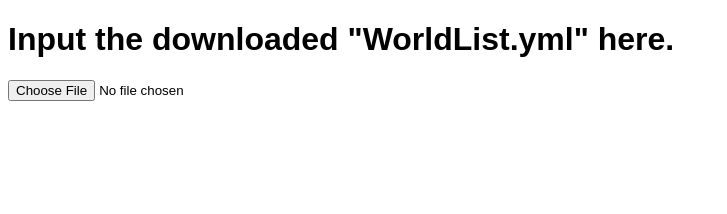
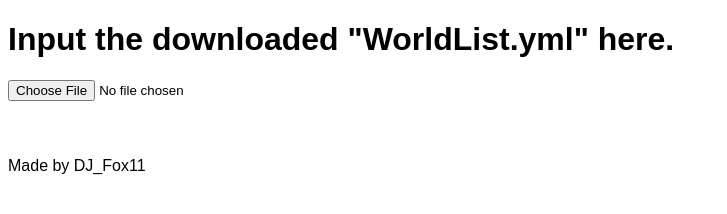
Before and after one commit to DJFox11/html-yml-reader, a plain HTML site: page index.html in a window 1280 px wide. Shown: the whole page, without its empty margins (0-727 px from the left). Drawn offline with Linux system fonts and the light colour scheme.

Commit message:
Update index.html

```diff
--- a/index.html
+++ b/index.html
@@ -15,6 +15,8 @@
 
     <script src="https://cdnjs.cloudflare.com/ajax/libs/js-yaml/4.1.0/js-yaml.min.js"></script>
     <script src="script.js"></script>
+
+    <p>Made by DJ_Fox11</p>
 </body>
 
 </html>
```
